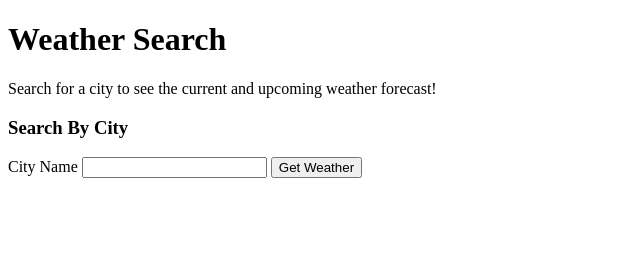
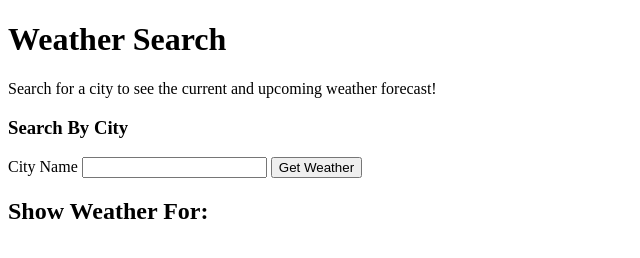
Before and after one commit to MNlegion/weather-search, a plain HTML site: page index.html in a window 1280 px wide. Shown: the whole page, without its empty margins (0-640 px from the left). Drawn offline with Linux system fonts and the light colour scheme.

Commit message:
initial setup complete, branching to feature

```diff
--- a/index.html
+++ b/index.html
@@ -19,6 +19,12 @@
         <input type="text" name="city-name" />
         <button type="submit">Get Weather</button>
       </form>
+
+      <!-- dynamic weather forecase based on user search -->
+      <div>
+        <h2>Show Weather For: <span id="weather-search-city"></span></h2>
+        <div id="weather-container"></div>
+      </div>
     </main>
 
     <script src="./assets/js/index.js"></script>
```
